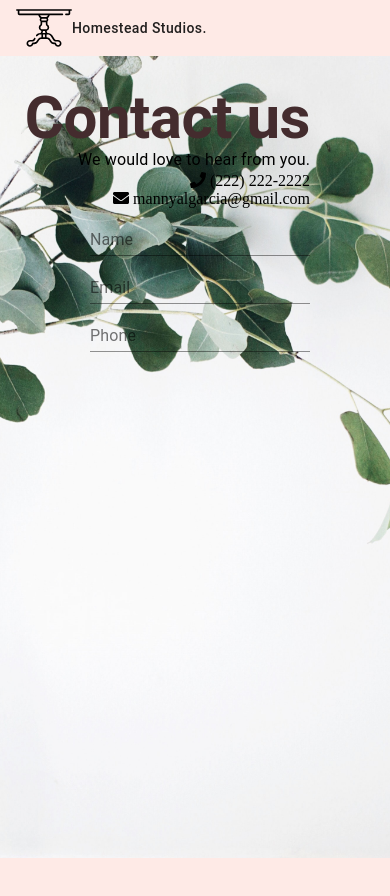
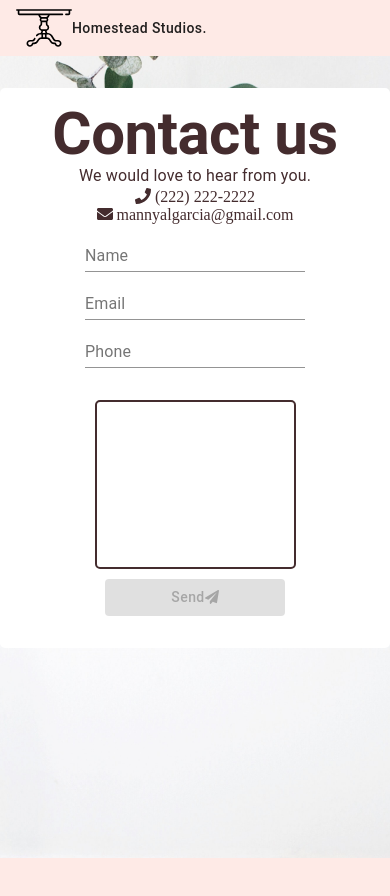
Before and after one commit to mannyxgarcia/Homestead-Studios, a React (Create React App) app: page /contact in a window 390 px wide. Shown: the top 896 px of the page. Built offline with nearby package versions, Linux system fonts and the light colour scheme.

Commit message:
Feature- components/contacts.js contact us form is mobile responsive with validations for each field

```diff
--- a/src/components/Contact.js
+++ b/src/components/Contact.js
@@ -6,6 +6,9 @@ import Typography from '@material-ui/core/Typography';
 import Button from '@material-ui/core/Button';
 import TextField from '@material-ui/core/TextField';
 import Background from '../imgs/contactus1.jpg';
+import { useMediaQuery } from '@material-ui/core';
+import Dialog from '@material-ui/core/Dialog';
+import DialogContent from '@material-ui/core/DialogContent';
 
 const useStyles = makeStyles(theme => ({
   background: {
@@ -15,15 +18,67 @@ const useStyles = makeStyles(theme => ({
     backgroundRepeat: 'no-repeat',
     height: '95vh',
   },
+  message: {
+    border: `2px solid #442c2e`,
+    marginTop: '2em',
+    borderRadius: 5,
+  },
+  sendButton: {
+    marginTop: 10,
+    width: 180,
+  },
+  formBackground: {
+    background: '#fff',
+  },
 }));
 
 export default function Contact() {
   const classes = useStyles();
   const theme = useTheme();
+  const matchesSM = useMediaQuery(theme.breakpoints.down('sm'));
+  const matchesXS = useMediaQuery(theme.breakpoints.down('xs'));
 
   const [name, setName] = useState('');
   const [email, setEmail] = useState('');
+  const [emailError, setEmailError] = useState('');
   const [phone, setPhone] = useState('');
+  const [phoneError, setPhoneError] = useState('');
+  const [message, setMessage] = useState('');
+
+  const [open, setOpen] = useState(false);
+
+  const onChange = event => {
+    let error;
+
+    //Form Validation
+    switch (event.target.id) {
+      case 'email':
+        setEmail(event.target.value);
+        error = /^\w+([.-]?\w+)*@\w+([.-]?\w+)*(\.\w{2,3})+$/.test(
+          event.target.value,
+        );
+        if (!error) {
+          setEmailError('Invalid email');
+        } else {
+          setEmailError('');
+        }
+        break;
+      case 'phone':
+        setPhone(event.target.value);
+        error = /^\(?([0-9]{3})\)?[-. ]?([0-9]{3})[-. ]?([0-9]{4})$/.test(
+          event.target.value,
+        );
+
+        if (!error) {
+          setPhoneError('Invalid phone number');
+        } else {
+          setPhoneError('');
+        }
+        break;
+      default:
+        break;
+    }
+  };
 
   return (
     <Grid container direction='row'>
@@ -31,36 +86,200 @@ export default function Contact() {
         <Grid
           item
           container
-          align={'right'}
-          style={{ marginRight: '5em', marginTop: '2em' }}
+          align={matchesSM ? 'center' : 'right'}
+          style={
+            matchesSM
+              ? {
+                  marginTop: '2em',
+                  width: '25em',
+                  height: '35em',
+                  borderRadius: 5,
+                  paddingTop: '1em',
+                }
+              : { marginRight: '5em', marginTop: '2em' }
+          }
           direction='column'
+          className={matchesSM ? classes.formBackground : null}
         >
           <Grid item>
             <Typography variant='h2' style={{ lineHeight: 1 }}>
               Contact us
             </Typography>
-            <Typography variant='body1'>
+            <Typography variant='body1' style={{ color: '#442c2e' }}>
               We would love to hear from you.
             </Typography>
           </Grid>
-          <Grid item>
+          <Grid item style={{ color: '#442c2e' }}>
             <Grid item>
-              <i class='fas fa-phone'></i> (222) 222-2222
+              <i class='fas fa-phone'></i>
+              <a
+                href='tel:2222222222'
+                style={{ textDecoration: 'none', color: 'inherit' }}
+              >
+                {' '}
+                (222) 222-2222
+              </a>
             </Grid>
             <Grid item>
-              <i class='fas fa-envelope'></i> mannyalgarcia@gmail.com
+              <i class='fas fa-envelope'></i>
+              <a
+                href='mailto:mannyalgarcia@gmail.com'
+                style={{ textDecoration: 'none', color: 'inherit' }}
+              >
+                {' '}
+                mannyalgarcia@gmail.com
+              </a>
             </Grid>
           </Grid>
           <Grid item>
             <Grid item>
-              <TextField label='Name' id='name' value={name} />
+              <TextField
+                label='Name'
+                id='name'
+                value={name}
+                onChange={event => setName(event.target.value)}
+              />
             </Grid>
             <Grid item>
-              <TextField label='Email' id='email' value={email} />
+              <TextField
+                label='Email'
+                error={emailError.length !== 0}
+                helperText={emailError}
+                id='email'
+                value={email}
+                onChange={onChange}
+              />
             </Grid>
             <Grid item>
-              <TextField label='Phone' id='phone' value={phone} />
+              <TextField
+                label='Phone'
+                error={phoneError.length !== 0}
+                helperText={phoneError}
+                id='phone'
+                value={phone}
+                onChange={onChange}
+              />
             </Grid>
+            <Grid item>
+              <TextField
+                InputProps={{ disableUnderline: true }}
+                value={message}
+                className={classes.message}
+                multiline
+                rows='8'
+                id='message'
+                onChange={event => setMessage(event.target.value)}
+              />
+            </Grid>
+            <Grid item>
+              <Button
+                disabled={
+                  name.length === 0 ||
+                  message.length === 0 ||
+                  phoneError.length !== 0 ||
+                  emailError.length !== 0
+                }
+                onClick={() => setOpen(true)}
+                variant='contained'
+                className={classes.sendButton}
+              >
+                Send <i class='fas fa-paper-plane'></i>
+              </Button>
+            </Grid>
+            {/* DIALOG START */}
+            <Dialog
+              style={{ zIndex: 302 }}
+              open={open}
+              onClose={() => setOpen(false)}
+              align='center'
+              PaperProps={{
+                style: {
+                  marginTop: '4em',
+                  paddingTop: '2em',
+                  paddingBottom: '2em',
+                },
+              }}
+            >
+              <DialogContent
+                style={matchesSM ? { width: '15em' } : { width: '30em' }}
+              >
+                <Grid container direction='column'>
+                  <Grid item>
+                    <Typography variant='h5' align='center' gutterBottom>
+                      Confirm Message
+                    </Typography>
+                  </Grid>
+                  <Grid item>
+                    <TextField
+                      label='Name'
+                      id='name'
+                      value={name}
+                      onChange={event => setName(event.target.value)}
+                      style={matchesSM ? null : { width: '20em' }}
+                    />
+                  </Grid>
+                  <Grid item>
+                    <TextField
+                      label='Email'
+                      error={emailError.length !== 0}
+                      helperText={emailError}
+                      id='email'
+                      value={email}
+                      onChange={onChange}
+                      style={matchesSM ? null : { width: '20em' }}
+                    />
+                  </Grid>
+                  <Grid item>
+                    <TextField
+                      label='Phone'
+                      error={phoneError.length !== 0}
+                      helperText={phoneError}
+                      id='phone'
+                      value={phone}
+                      onChange={onChange}
+                      style={matchesSM ? null : { width: '20em' }}
+                    />
+                  </Grid>
+                  <Grid item>
+                    <TextField
+                      InputProps={{ disableUnderline: true }}
+                      value={message}
+                      className={classes.message}
+                      multiline
+                      rows='8'
+                      id='message'
+                      onChange={event => setMessage(event.target.value)}
+                      style={matchesSM ? null : { width: '20em' }}
+                    />
+                  </Grid>
+                  <Grid item>
+                    <Grid item>
+                      <Button
+                        align='center'
+                        color='secondary'
+                        onClick={() => setOpen(false)}
+                      >
+                        Cancel
+                      </Button>
+                    </Grid>
+                    <Grid item>
+                      <Button
+                        disabled={
+                          name.length === 0 ||
+                          message.length === 0 ||
+                          phoneError.length !== 0 ||
+                          emailError.length !== 0
+                        }
+                        onClick={() => setOpen(true)}
+                      >
+                        Send <i class='fas fa-paper-plane'></i>
+                      </Button>
+                    </Grid>
+                  </Grid>
+                </Grid>
+              </DialogContent>
+            </Dialog>
+            {/* DIALOG END */}
           </Grid>
         </Grid>
       </Grid>
--- a/src/components/ui/Theme.js
+++ b/src/components/ui/Theme.js
@@ -42,4 +42,23 @@ export default createMuiTheme({
       textTransform: 'none',
     },
   },
+  //form overrides
+  overrides: {
+    // MuiInputLabel: {
+    //   root: {
+    //     color: '#442c2e',
+    //     fontSize: '1rem',
+    //   },
+    // },
+    MuiInput: {
+      underline: {
+        //   '&:before': {
+        //     borderBottom: '2px solid #442c2e',
+        //   },
+        '&:hover:not($disabled):not($focused):not($error):before': {
+          borderBottom: '2px solid #442c2e',
+        },
+      },
+    },
+  },
 });
```
